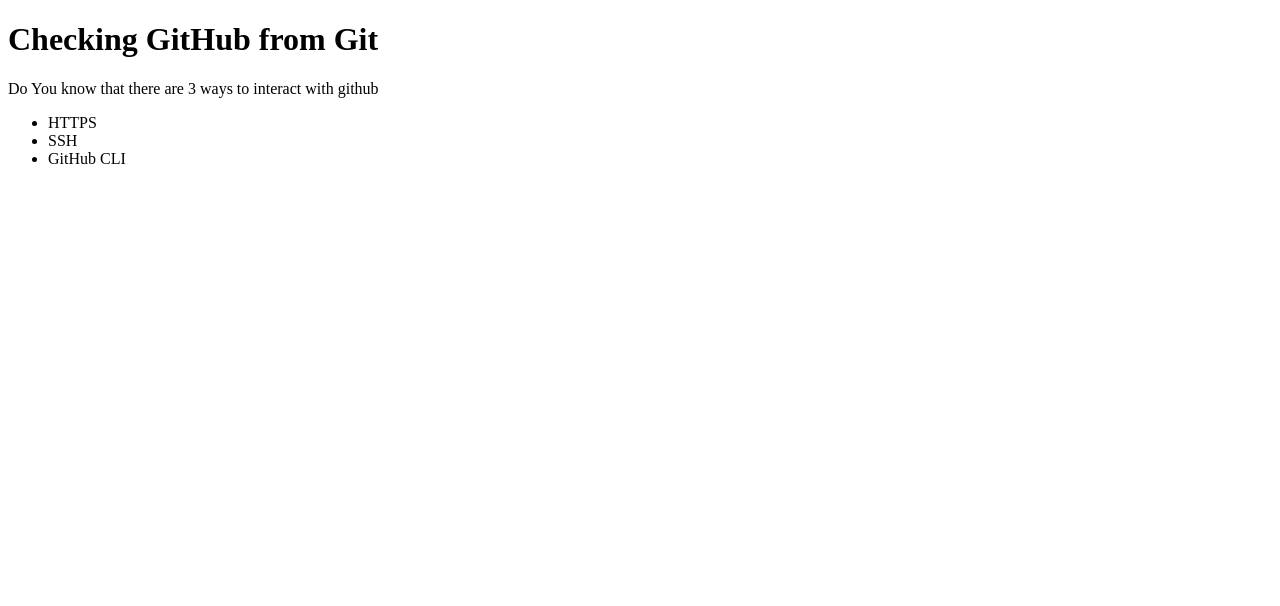
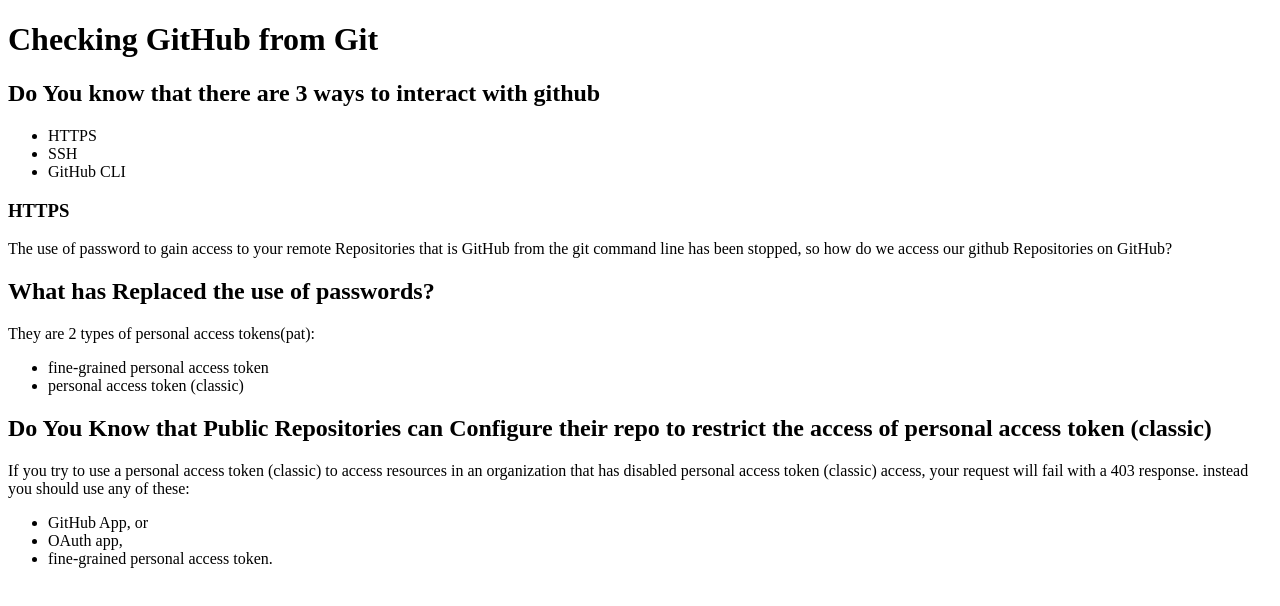
Before and after one commit to iwarimie/qa_testman, a plain HTML site: page index.html in a window 1280 px wide. Drawn offline with Linux system fonts and the light colour scheme.

Commit message:
made some notes on the index.html that defined pat instead of using passwords

```diff
--- a/index.html
+++ b/index.html
@@ -7,11 +7,38 @@
   </head>
   <body>
     <h1>Checking GitHub from Git</h1>
-    <p>Do You know that there are 3 ways to interact with github</p>
+    <h2>Do You know that there are 3 ways to interact with github</h2>
     <ul>
       <li>HTTPS</li>
       <li>SSH</li>
       <li>GitHub CLI</li>
     </ul>
+    <h3>HTTPS</h3>
+    <p>
+      The use of password to gain access to your remote Repositories that is
+      GitHub from the git command line has been stopped, so how do we access our
+      github Repositories on GitHub?
+    </p>
+    <h2>What has Replaced the use of passwords?</h2>
+    <p>They are 2 types of personal access tokens(pat):</p>
+    <ul>
+      <li>fine-grained personal access token</li>
+      <li>personal access token (classic)</li>
+    </ul>
+    <h2>
+      Do You Know that Public Repositories can Configure their repo to restrict
+      the access of personal access token (classic)
+    </h2>
+    <p>
+      If you try to use a personal access token (classic) to access resources in
+      an organization that has disabled personal access token (classic) access,
+      your request will fail with a 403 response. instead you should use any of
+      these:
+    </p>
+    <ul>
+      <li>GitHub App, or</li>
+      <li>OAuth app,</li>
+      <li>fine-grained personal access token.</li>
+    </ul>
   </body>
 </html>
```
Also changed, not shown: 1 other file.
